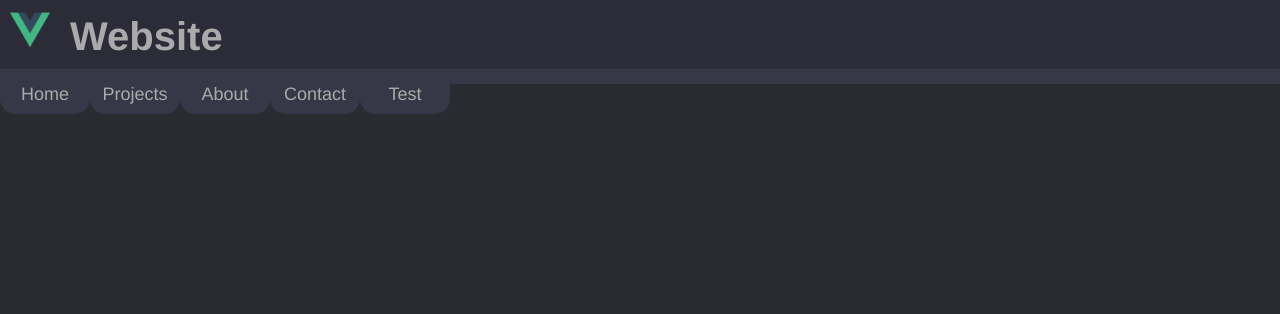
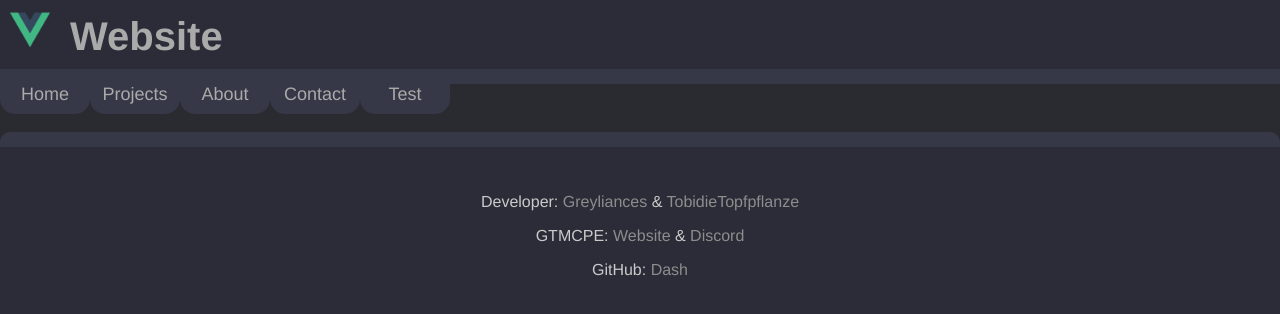
Before and after one commit to TobidieTopfpflanze/web-page, a Vue app: page /test in a window 1280 px wide. Shown: the top 314 px of the page. Built offline with nearby package versions, Linux system fonts and the light colour scheme.

Commit message:
Add Footer

```diff
--- a/src/App.vue
+++ b/src/App.vue
@@ -5,18 +5,21 @@
     <div>
       <router-view />
     </div>
+    <Footer />
   </div>
 </template>
 
 <script>
 import Navbar from "@/components/Navbar.vue";
 import Background from "@/components/Background.vue";
+import Footer from "@/components/Footer.vue";
 
 export default {
   name: "App",
   components: {
     Navbar,
     Background,
+    Footer,
   },
 };
 </script>
--- /dev/null
+++ b/src/components/Footer.vue
@@ -0,0 +1,47 @@
+<template>
+  <div id="Footer">
+    <div class="Info">
+      <p>
+        Developer:
+        <a href="https://github.com/greyliances">Greyliances</a> &
+        <a href="https://github.com/tobidietopfpflanze">TobidieTopfpflanze</a>
+      </p>
+      <p>
+        GTMCPE:
+        <a href="https://grandtheft.mcpe.me/">Website</a> &
+        <a href="https://grandtheft.mcpe.me/discord">Discord</a>
+      </p>
+      <p>
+        GitHub:
+        <a href="https://github.com/GTM-BE/dash">Dash</a>
+      </p>
+    </div>
+  </div>
+</template>
+
+<script>
+export default {
+  name: "Footer",
+};
+</script>
+
+<style scoped>
+.Info {
+  padding: 30px;
+  text-align: center;
+  border-top: rgb(55, 56, 71) solid 15px;
+  border-radius: 10px;
+  background-color: rgb(44, 44, 56);
+}
+
+.Info p a {
+  text-decoration: none;
+  color: rgb(141, 141, 141);
+  transition: 500ms;
+}
+
+.Info p a:hover {
+  color: white;
+  transition: 500ms;
+}
+</style>
```
